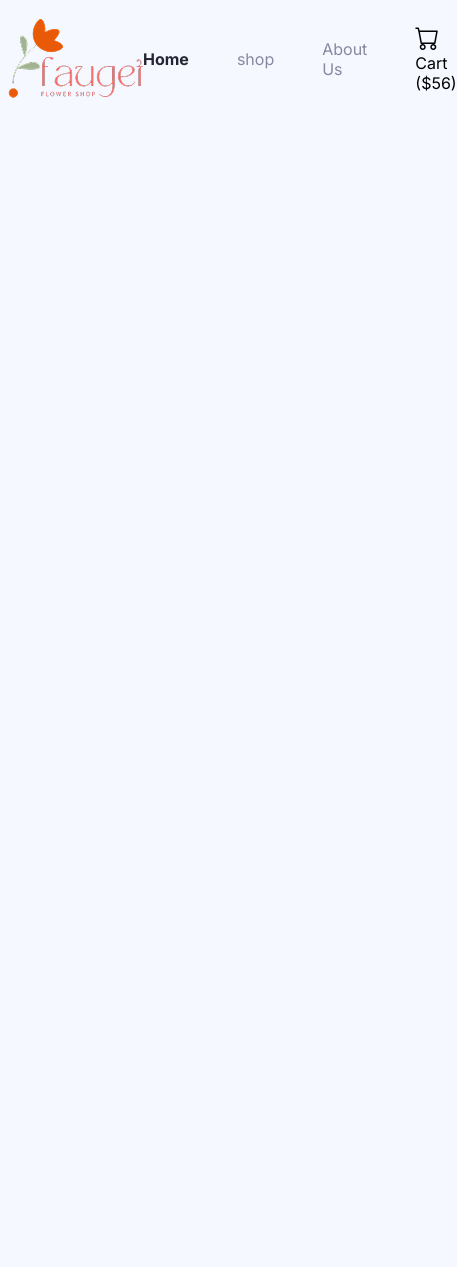
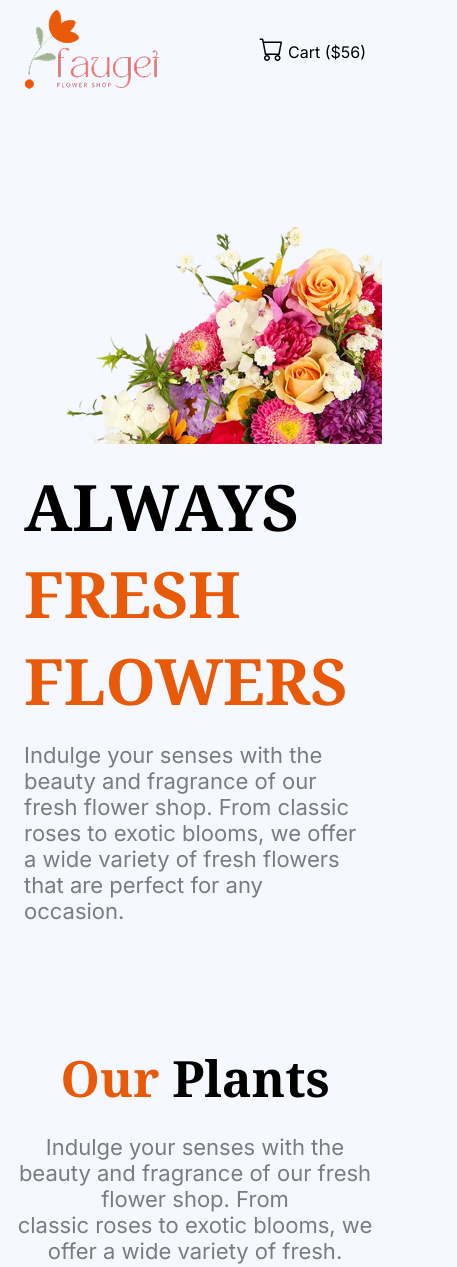
Before and after one commit to AdittyaKumarDas/Assignment-2, a plain HTML site: page index.html in a window 390 px wide. Shown: the whole page, 457 px wide, since content can reach past the window. Before the commit the page ends 844 px from the top, so only its background shows below. Drawn offline with nearby package versions, Linux system fonts and the light colour scheme.

Commit message:
Hero section ready and now push

```diff
--- a/index.html
+++ b/index.html
@@ -14,18 +14,42 @@
     <!-- For Header Part -->
     <header class="max-width display-flex header-section inter-fonts ">
         <img src="./assets/logo.png" alt="">
-        <ul class="display-flex header-ul">
-            <li><a class="font-16-bold dark-3" href="">Home</a></li>
-            <li><a class="font-16-regular dark-5" href="">shop</a></li>
-            <li><a class="font-16-regular dark-5" href="">About Us</a></li>
-            <li><a class="dark-1 font-16-regular" href=""><i class="bi bi-cart cart"></i> Cart ($56)</a></li>
-        </ul>
+        <nav class="display-flex header-cart">
+            <ul class="display-flex header-ul">
+                <li><a class="font-16-bold dark-3" href="">Home</a></li>
+                <li><a class="font-16-regular dark-5" href="">Shop</a></li>
+                <li><a class="font-16-regular dark-5" href="">About Us</a></li>
+            </ul>
+            <a class="dark-1 font-16-regular" href=""><i class="bi bi-cart cart"></i> Cart ($56)</a>
+        </nav>
     </header>
 
     <!-- Now hero section -->
-     <section>
+    <section class="max-width display-flex hero-section">
+        <div class="hero-section-div">
+            <h3><span class="font-65-bold dark-1 noto-serif-fonts">ALWAYS</span><span
+                    class="font-65-bold orange-color noto-serif-fonts"> FRESH
+                    FLOWERS</span></h3>
+            <article class="font-22-regular dark-ash inter-fonts">Indulge your senses with the beauty and fragrance of
+                our fresh
+                flower
+                shop. From classic roses
+                to exotic blooms, we offer a wide variety of fresh flowers that are perfect for any occasion.
+            </article>
+        </div>
+        <img class="hero-section-img" src="./assets/hero-flower.png" alt="">
+    </section>
 
-     </section>
+    <!-- Our plant Section -->
+    <section class="plant-section">
+        <h4 class="text-align"><span class="noto-serif-fonts font-50-bold orange-color">Our </span> <span
+                class="noto-serif-fonts font-50-bold dark-1"> Plants</span></h4>
+        <article class="font-22-regular dark-ash text-align inter-fonts">Indulge your senses with the beauty and
+            fragrance of our
+            fresh flower
+            shop. From <br> classic roses to
+            exotic blooms, we offer a wide variety of fresh.</article>
+    </section>
 </body>
 
 </html>
--- a/styles.css
+++ b/styles.css
@@ -109,6 +109,10 @@
     display: flex;
 }
 
+.text-align {
+    text-align: center;
+}
+
 /* Max-width */
 
 .max-width {
@@ -128,6 +132,12 @@
     align-items: center;
 }
 
+.header-cart {
+    padding: 0;
+    gap: 3rem;
+    align-items: center;
+}
+
 .header-ul li {
     list-style: none;
 }
@@ -136,4 +146,81 @@
     text-decoration: none;
 }
 
+.header-section a {
+    text-decoration: none;
+}
+
+
 /* For Banner Section */
+
+.hero-section {
+    margin-top: 7.5rem;
+    align-items: flex-end;
+}
+
+.hero-section-img {
+    width: 100%;
+}
+
+/* Our plant Section */
+.plant-section {
+    margin-top: 7.5rem;
+}
+
+
+
+
+/* Mobile responsive */
+
+@media screen and (max-width:400px) {
+
+    .header-section {
+        margin-right: 1rem;
+        margin-left: 1rem;
+    }
+
+    .header-ul {
+        display: none;
+    }
+
+    .hero-section {
+        flex-direction: column-reverse;
+    }
+
+    .hero-section-img {
+        width: 100%;
+        margin: 0px;
+    }
+
+    .hero-section-div {
+        margin-left: 1rem;
+        margin-right: 1rem;
+    }
+}
+
+@media screen and (min-width:400px) and (max-width:576px) {
+
+    .header-section {
+        margin-right: 1rem;
+        margin-left: 1rem;
+    }
+
+    .header-ul {
+        display: none;
+    }
+
+    .hero-section {
+        flex-direction: column-reverse;
+    }
+
+    .hero-section-img {
+        width: 100%;
+    }
+
+    .hero-section-div {
+        max-width: 95%;
+        margin-left: 1rem;
+        margin-right: 1rem;
+        margin-top: 2rem;
+    }
+}
```
